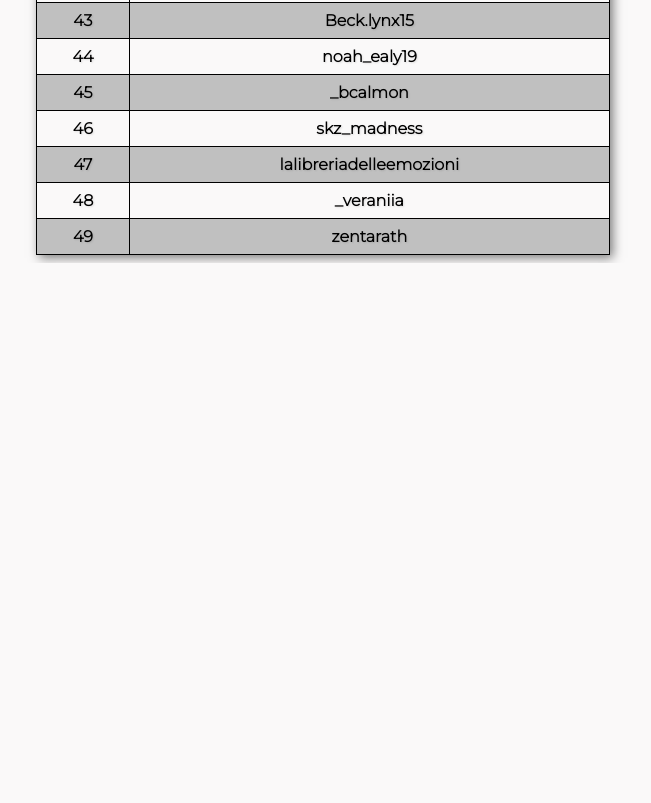
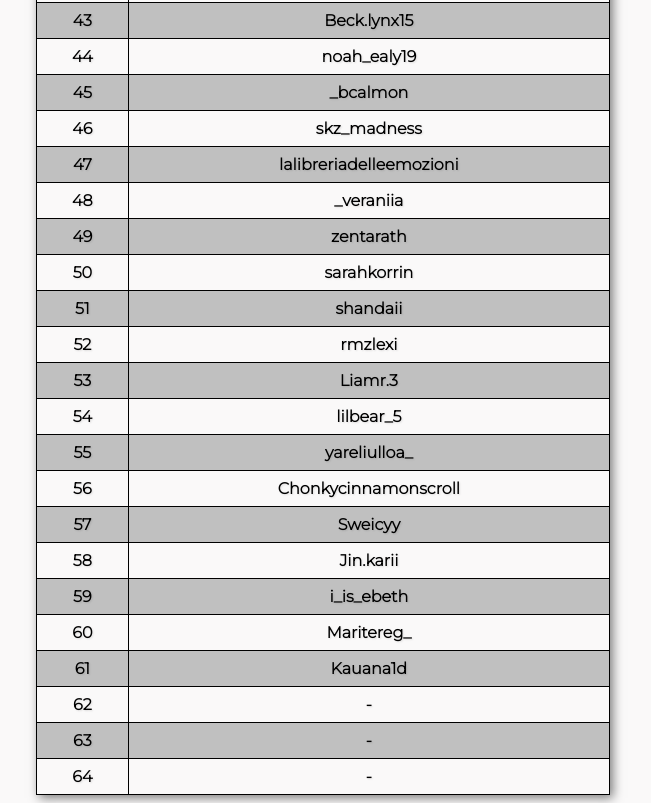
Before and after one commit to bmaizena/shufflecodes, a plain HTML site: page nahtelie/index.html in a window 1280 px wide. Shown: the part 1609-2412 px from the top of the page, without its empty margins (317-968 px from the left). Before the commit the page ends 1872 px from the top, so only its background shows below. Drawn offline with Linux system fonts and the light colour scheme; a web font is replaced by a local one.

Commit message:
Update index.html

```diff
--- a/nahtelie/index.html
+++ b/nahtelie/index.html
@@ -64,124 +64,115 @@
 
         </tr>
 
+
         <tr>
             <td>01</td>
             <td>Sunflower_trades_</td>
+        </tr>
 
-
-        </tr>
 
         <tr>
             <td>02</td>
             <td>Featheredfilly</td>
+        </tr>
 
-
-        </tr>
 
         <tr>
             <td>03</td>
             <td>salome.sparrow</td>
-
+        </tr>
 
 
         <tr>
             <td>04</td>
             <td>likeafire05</td>
+        </tr>
 
-
-        </tr>
 
         <tr>
             <td>05</td>
             <td>NiteofPaint</td>
+        </tr>
 
-
-        </tr>
 
         <tr>
             <td>06</td>
             <td>aline_lndi</td>
+        </tr>
 
-
-        </tr>
 
         <tr>
             <td>07</td>
             <td>penneyalice</td>
         </tr>
 
+
         <tr>
             <td>08</td>
             <td>whynotgabs</td>
 
+        </tr>
 
 
         <tr>
             <td>09</td>
             <td>xdelaina</td>
+        </tr>
 
-
-        </tr>
 
         <tr>
             <td>10</td>
             <td>nadine.bloggt</td>
+        </tr>
 
-
-        </tr>
 
         <tr>
             <td>11</td>
             <td>alexiela</td>
+        </tr>
 
-
-        </tr>
 
         <tr>
             <td>12</td>
             <td>karinasantoy</td>
         </tr>
 
+
         <tr>
             <td>13</td>
             <td>ariane.lucc</td>
+        </tr>
 
-
-        </tr>
 
         <tr>
             <td>14</td>
             <td>katiexplores_</td>
+        </tr>
 
-
-        </tr>
 
         <tr>
             <td>15</td>
             <td>laauragy</td>
-
+        </tr>
 
 
         <tr>
             <td>16</td>
             <td>Jcangel017</td>
+        </tr>
 
-
-        </tr>
 
         <tr>
             <td>17</td>
             <td>itslomasantos</td>
+        </tr>
 
-
-        </tr>
 
         <tr>
             <td>18</td>
             <td>jamie_lee_legasa</td>
+        </tr>
 
-
-        </tr>
 
         <tr>
             <td>19</td>
@@ -191,192 +182,271 @@
         <tr>
             <td>20</td>
             <td>marilyrcosta</td>
-
+        </tr>
 
 
         <tr>
             <td>21</td>
             <td>mel_lsly</td>
+        </tr>
 
-
-        </tr>
 
         <tr>
             <td>22</td>
             <td>Iwillbstay4ever</td>
+        </tr>
 
-
-        </tr>
 
         <tr>
             <td>23</td>
             <td>Lola.mtpgx</td>
+        </tr>
 
-
-        </tr>
 
         <tr>
             <td>24</td>
             <td>magz_319</td>
         </tr>
 
+
         <tr>
             <td>25</td>
             <td>be_you_be_full</td>
+        </tr>
 
-
-        </tr>
 
         <tr>
             <td>26</td>
             <td>Hazwo1</td>
+        </tr>
 
-
-        </tr>
 
         <tr>
             <td>27</td>
             <td>missfrogmuffin</td>
 
+        </tr>
 
 
         <tr>
             <td>28</td>
             <td>mylittleadv</td>
+        </tr>
 
-
-        </tr>
 
         <tr>
             <td>29</td>
             <td>skzbrownieboy_trades</td>
+        </tr>
 
-
-        </tr>
 
         <tr>
             <td>30</td>
             <td>starminhostay</td>
+        </tr>
 
-
-        </tr>
 
         <tr>
             <td>31</td>
             <td>Trinity_keala</td>
         </tr>
 
+
         <tr>
             <td>32</td>
             <td>charleekathleen</td>
-
+        </tr>
 
 
         <tr>
             <td>33</td>
             <td>tay.novochadlo</td>
+        </tr>
 
-
-        </tr>
 
         <tr>
             <td>34</td>
             <td>Cv.ang</td>
+        </tr>
 
-
-        </tr>
 
         <tr>
             <td>35</td>
             <td>chans_croptop</td>
+        </tr>
 
-
-        </tr>
 
         <tr>
             <td>36</td>
             <td>officer_sprinklez</td>
         </tr>
 
+
         <tr>
             <td>37</td>
             <td>store.kpop._</td>
+        </tr>
 
-
-        </tr>
 
         <tr>
             <td>38</td>
             <td>_vverminn_</td>
         </tr>
 
+
         <tr>
             <td>39</td>
             <td>maria_jesus14</td>
-
+        </tr>
 
 
         <tr>
             <td>40</td>
             <td>Nova2731</td>
+        </tr>
 
-
-        </tr>
 
         <tr>
             <td>41</td>
             <td>hellokittylj</td>
+        </tr>
 
-
-        </tr>
 
         <tr>
             <td>42</td>
             <td>im.ang.ie</td>
+        </tr>
 
-
-        </tr>
 
         <tr>
             <td>43</td>
             <td>Beck.lynx15</td>
         </tr>
 
+
         <tr>
             <td>44</td>
             <td>noah_ealy19</td>
         </tr>
 
+
         <tr>
             <td>45</td>
             <td>_bcalmon</td>
-
+        </tr>
 
 
         <tr>
             <td>46</td>
             <td>skz_madness</td>
+        </tr>
 
-
-        </tr>
 
         <tr>
             <td>47</td>
             <td>lalibreriadelleemozioni</td>
+        </tr>
 
-
-        </tr>
 
         <tr>
             <td>48</td>
             <td>_veraniia</td>
+        </tr>
 
-
-        </tr>
 
         <tr>
             <td>49</td>
             <td>zentarath</td>
+        </tr>
+
+
+        <tr>
+            <td>50</td>
+            <td>sarahkorrin</td>
+        </tr>
+
+
+        <tr>
+            <td>51</td>
+            <td>shandaii</td>
+        </tr>
+
+
+        <tr>
+            <td>52</td>
+            <td>rmzlexi</td>
+        </tr>
+
+
+        <tr>
+            <td>53</td>
+            <td>Liamr.3</td>
+        </tr>
+
+
+        <tr>
+            <td>54</td>
+            <td>lilbear_5 </td>
+        </tr>
+
+
+        <tr>
+            <td>55</td>
+            <td>yareliulloa_</td>
+        </tr>
+
+
+        <tr>
+            <td>56</td>
+            <td>Chonkycinnamonscroll</td>
+        </tr>
+
+
+        <tr>
+            <td>57</td>
+            <td>Sweicyy</td>
+        </tr>
+
+
+        <tr>
+            <td>58</td>
+            <td>Jin.karii</td>
+        </tr>
+
+
+        <tr>
+            <td>59</td>
+            <td>i_is_ebeth</td>
+        </tr>
+
+
+        <tr>
+            <td>60</td>
+            <td>Maritereg_</td>
+        </tr>
+
+
+        <tr>
+            <td>61</td>
+            <td>Kauana1d</td>
+        </tr>
+
+
+        <tr>
+            <td>62</td>
+            <td>-</td>
+        </tr>
+
+
+        <tr>
+            <td>63</td>
+            <td>-</td>
+        </tr>
+
+
+        <tr>
+            <td>64</td>
+            <td>-</td>
         </tr>
 
 
```
